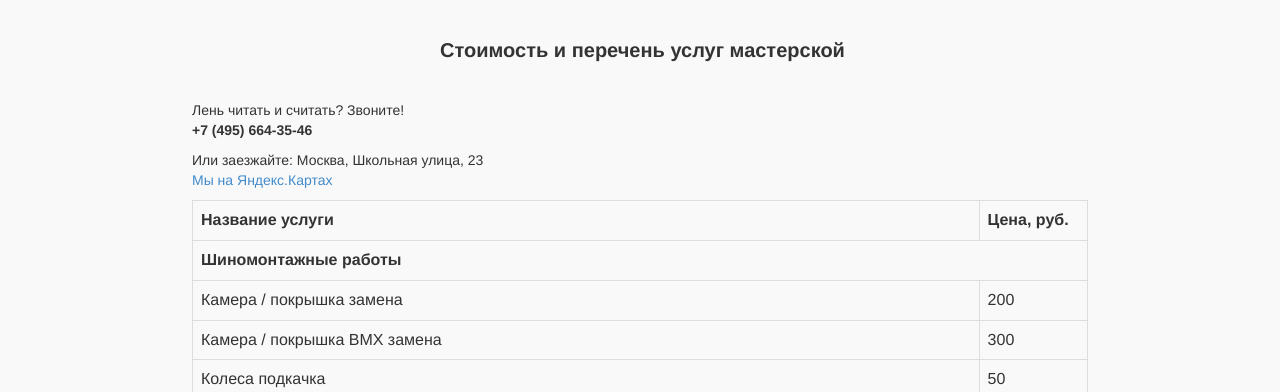
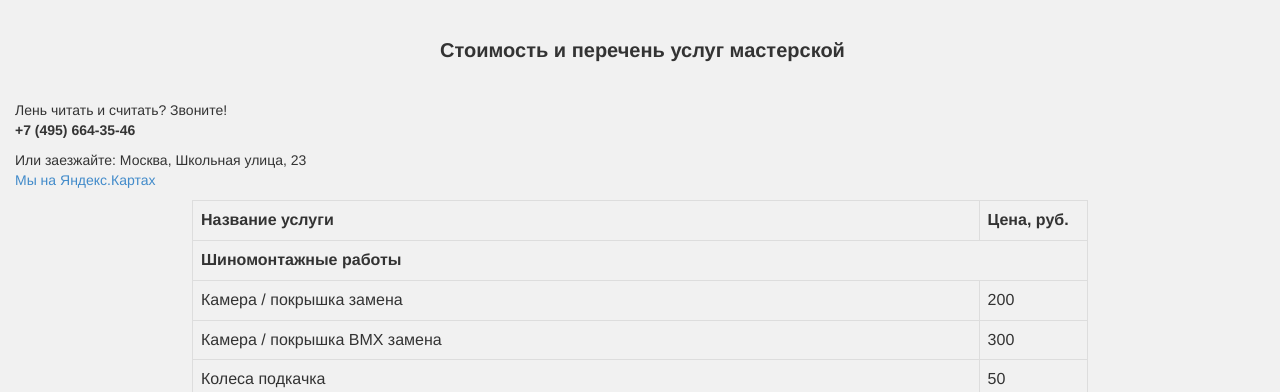
Before and after one commit to gulkinnos/veloservis, a PHP site: page /prices.php in a window 1280 px wide. Shown: the part 52-444 px from the top of the page. Run offline with PHP 8.4, Linux system fonts and the light colour scheme.

Commit message:
Меняем фон

```diff
--- a/resources/css/custom.css
+++ b/resources/css/custom.css
@@ -20,8 +20,7 @@ h1{
 }
 .info-block{
     padding-top: 2rem;
-    padding-left: 15%;
 }
 body{
-    background-color: rgba(231, 231, 231, 0.24);
+    background-color: rgba(231, 231, 231, 0.55);
 }
```
